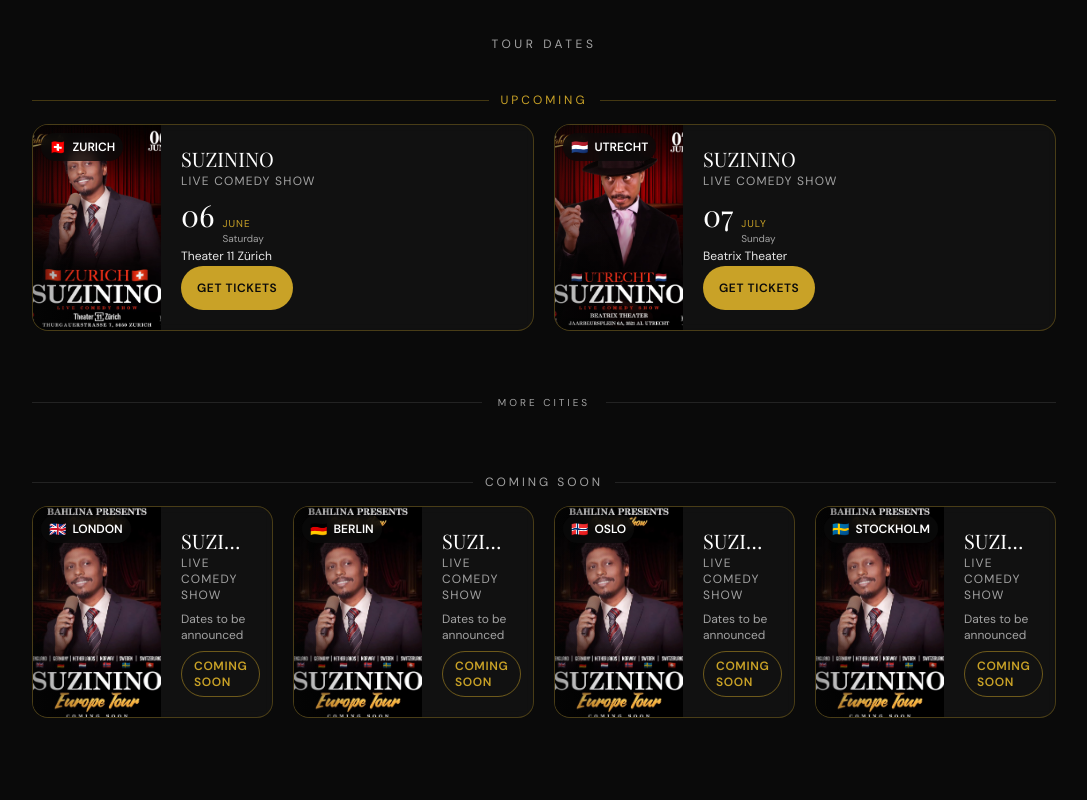
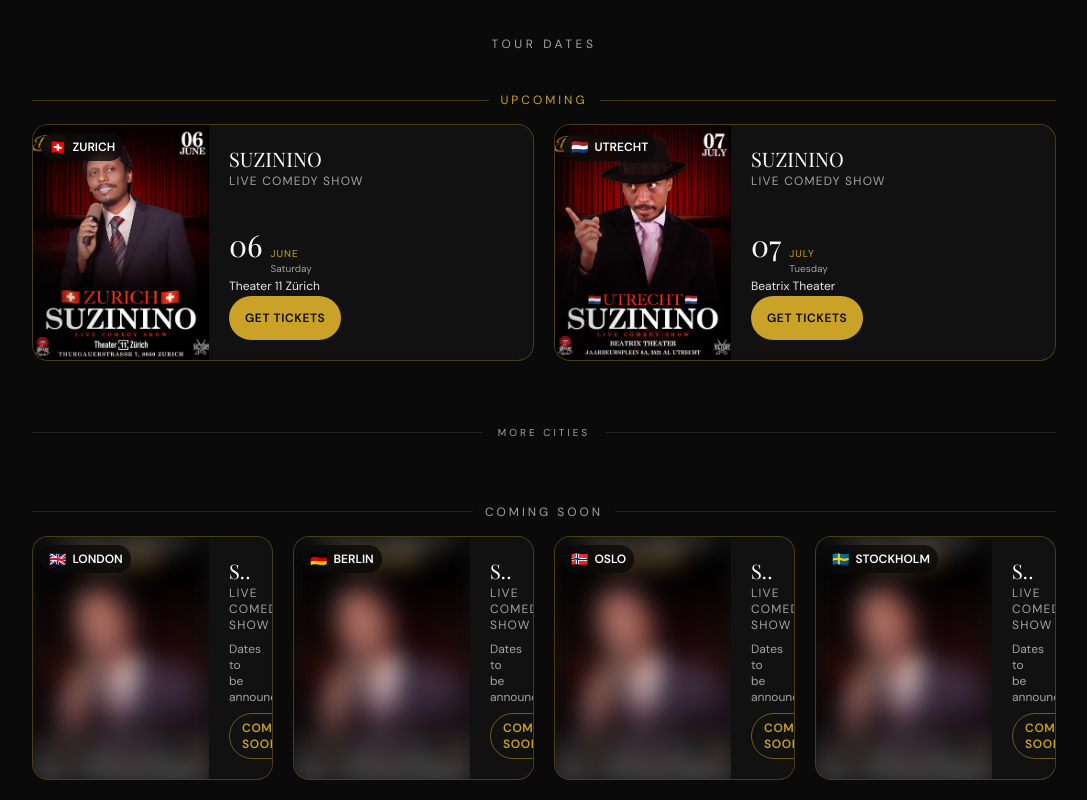
Before and after one commit to Eyobiel-12/hagos-suzinino, a Next.js app: page / in a window 1280 px wide. Shown: the part 860-1660 px from the top of the page, without its empty margins (96-1183 px from the left). Built offline with nearby package versions, Linux system fonts and the light colour scheme; a web font is replaced by a local one.

Commit message:
Utrecht Tuesday fix, blur Coming Soon images, improve flyer visibility

```diff
--- a/components/EventCard.tsx
+++ b/components/EventCard.tsx
@@ -29,16 +29,16 @@ export default function EventCard({
       whileHover={{ y: -2 }}
       whileTap={{ scale: 0.99 }}
     >
-      {/* Image — left side, horizontal card */}
-      <div className="relative w-28 sm:w-32 flex-shrink-0 aspect-[3/4] overflow-hidden">
+      {/* Image — left side, horizontal card; larger for flyer visibility */}
+      <div className="relative w-36 sm:w-44 flex-shrink-0 aspect-[3/4] overflow-hidden">
         <Image
           src={event.image}
           alt={`Suzinino — ${event.city}`}
           fill
-          className="object-cover object-top transition-transform duration-500 group-hover:scale-105"
-          sizes="(max-width: 640px) 112px, 128px"
+          className={`object-cover transition-transform duration-500 group-hover:scale-105 ${event.comingSoon ? "blur-md object-top" : "object-center"}`}
+          sizes="(max-width: 640px) 144px, 176px"
         />
-        <div className="absolute inset-0 bg-gradient-to-r from-background/40 via-transparent to-transparent" />
+        <div className="absolute inset-0 bg-gradient-to-r from-background/25 via-transparent to-transparent" />
         <div className="absolute top-2 left-2 flex items-center gap-1.5 rounded-full bg-background/80 px-2 py-1 backdrop-blur-sm">
           <span className="text-sm" aria-hidden>
             {FLAGS[event.flag]}
--- a/lib/events.ts
+++ b/lib/events.ts
@@ -39,7 +39,7 @@ export const events: EventItem[] = [
     date: "07 JULY",
     dayNumber: "07",
     month: "JULY",
-    dayLabel: "Sunday",
+    dayLabel: "Tuesday",
     venue: "Beatrix Theater",
     address: "JAARBEURSPLEIN 6A, 3521 AL UTRECHT",
     ticketUrl:
```
